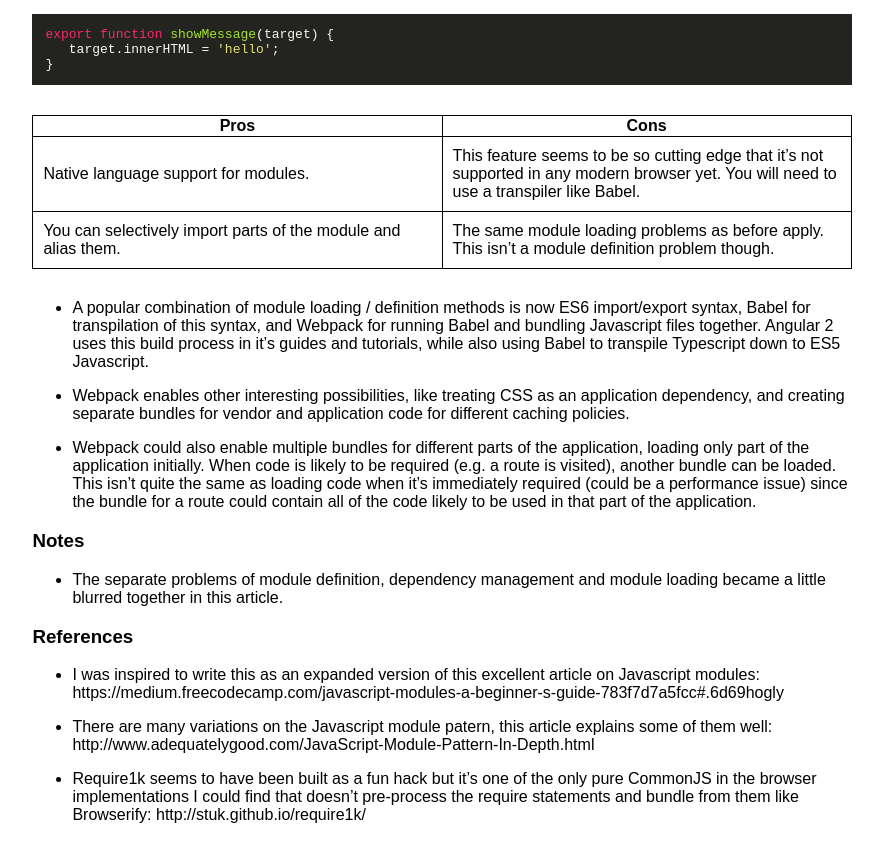
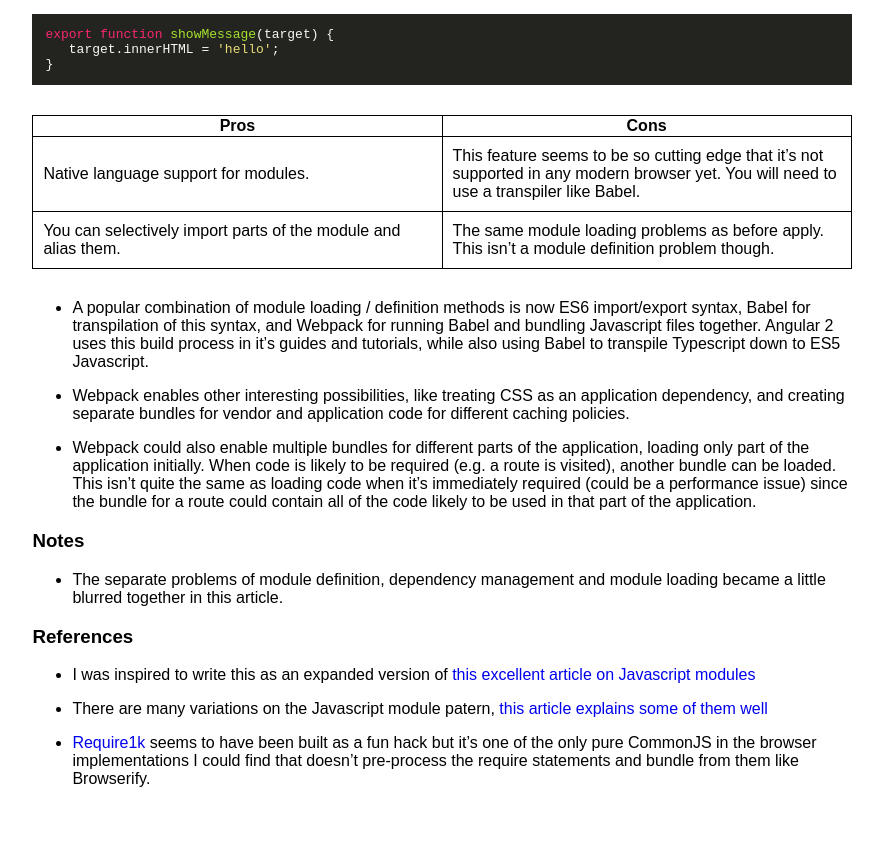
Before and after one commit to agentreno/agentreno.github.io, a Jekyll site: the page built from _posts/2017-01-29-javascript-modules.md, in a window 1280 px wide and 900 px high, scrolled down 4998 px. Shown: the top 862 px of the window, without its empty margins (198-1081 px from the left). Built offline with Jekyll 4.4.1, drawn with Linux system fonts in a browser that asks for light colours; nearby versions of some CDN libraries; some of the changed text lies outside the part shown.

Commit message:
Fix all of the links and give them nicer link text

```diff
--- a/_posts/2017-01-29-javascript-modules.md
+++ b/_posts/2017-01-29-javascript-modules.md
@@ -258,8 +258,8 @@
 
 ### References
 
-- I was inspired to write this as an expanded version of this excellent article on Javascript modules: https://medium.freecodecamp.com/javascript-modules-a-beginner-s-guide-783f7d7a5fcc#.6d69hogly
+- I was inspired to write this as an expanded version of [this excellent article on Javascript modules](https://medium.freecodecamp.com/javascript-modules-a-beginner-s-guide-783f7d7a5fcc#.6d69hogly)
 
-- There are many variations on the Javascript module patern, this article explains some of them well: http://www.adequatelygood.com/JavaScript-Module-Pattern-In-Depth.html
+- There are many variations on the Javascript module patern, [this article explains some of them well](http://www.adequatelygood.com/JavaScript-Module-Pattern-In-Depth.html)
 
-- Require1k seems to have been built as a fun hack but it's one of the only pure CommonJS in the browser implementations I could find that doesn't pre-process the require statements and bundle from them like Browserify: http://stuk.github.io/require1k/
+- [Require1k](http://stuk.github.io/require1k/) seems to have been built as a fun hack but it's one of the only pure CommonJS in the browser implementations I could find that doesn't pre-process the require statements and bundle from them like Browserify.
```
Also changed, not shown: other parts of _posts/2017-01-29-javascript-modules.md (+2 -2 lines).
